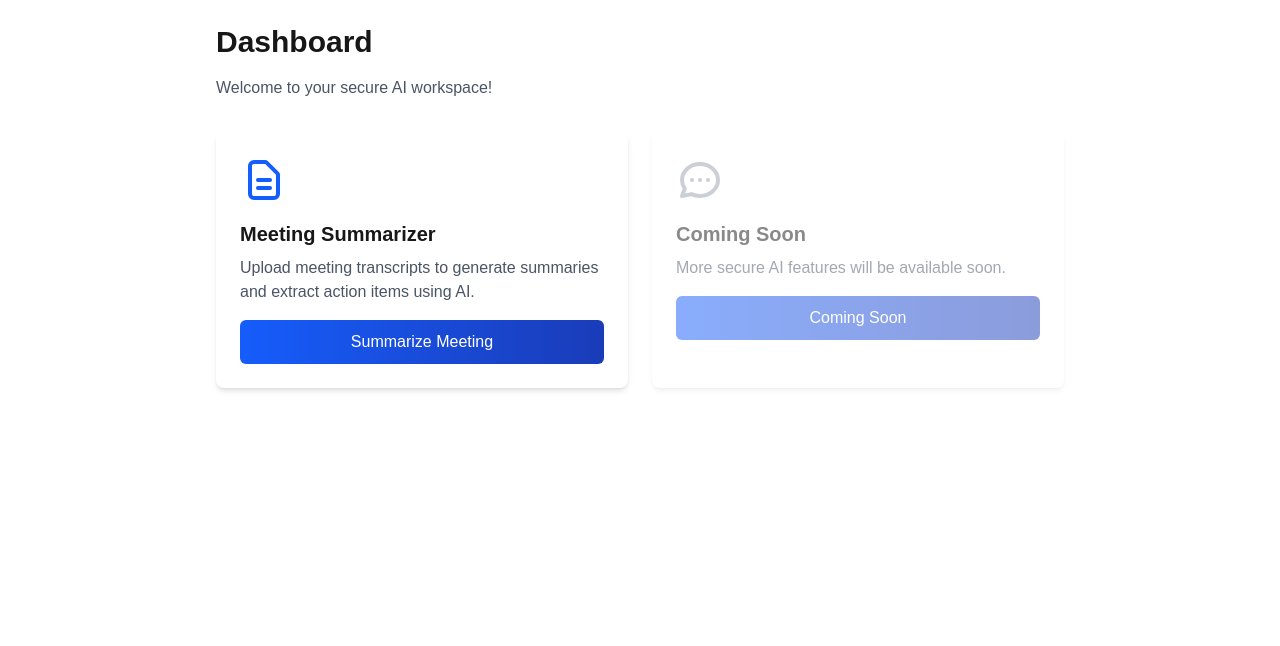
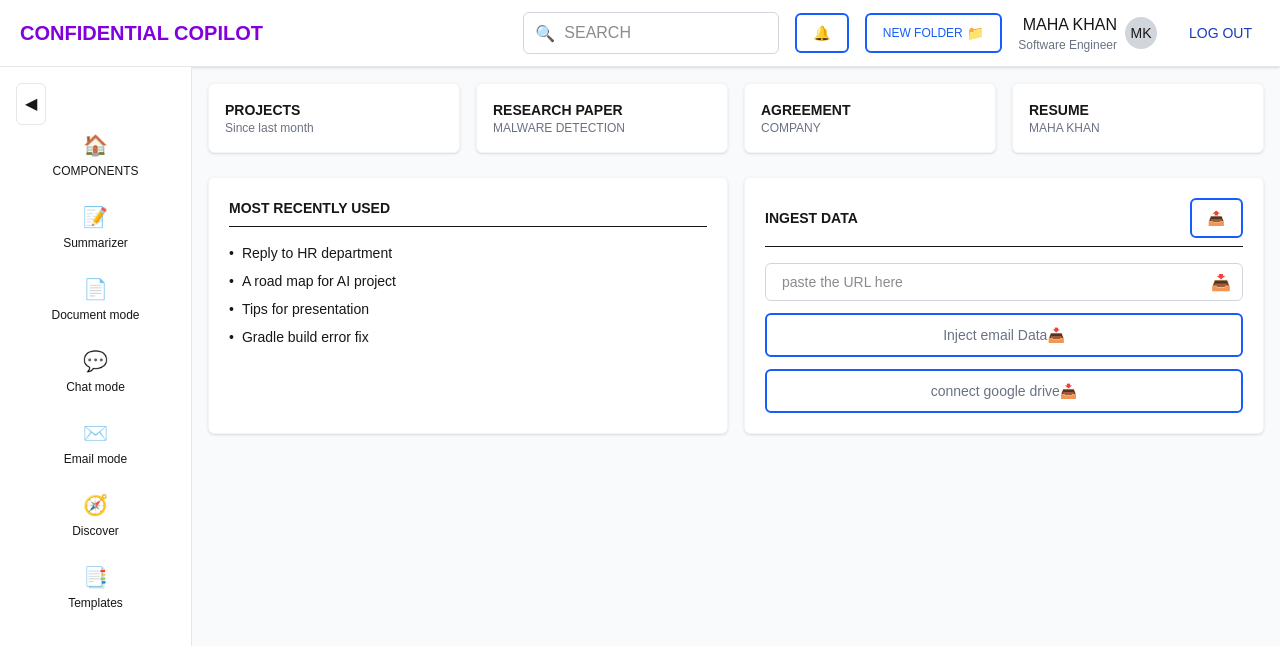
Before and after one commit to Four-Score/Confidential-Copilot, a Next.js app: page /dashboard in a window 1280 px wide. Shown: the top 646 px of the page. Built offline with nearby package versions, Linux system fonts and the light colour scheme; no server answers.

Commit message:
dashboard updated

```diff
--- a/package.json
+++ b/package.json
@@ -17,6 +17,7 @@
     "@supabase/supabase-js": "^2.49.3",
     "cookies-next": "^5.1.0",
     "langchain": "^0.0.196",
+    "lucide-react": "^0.503.0",
     "next": "15.2.4",
     "react": "^19.0.0",
     "react-dom": "^19.0.0",
--- a/src/app/dashboard/page.tsx
+++ b/src/app/dashboard/page.tsx
@@ -1,12 +1,14 @@
 'use client';
 
+import { useState } from 'react';
 import { useRouter } from 'next/navigation';
 import { useAuthStore } from '@/store/authStore';
 import { Button } from '@/components/ui/Button';
 
 export default function DashboardPage() {
     const router = useRouter();
-    const { user, isAuthenticated } = useAuthStore();
+    const { user } = useAuthStore();
+    const [isSidebarOpen, setIsSidebarOpen] = useState(true);
 
     // Navigate to the meeting summarizer page
     const navigateToMeetingSummarizer = () => {
@@ -14,72 +16,183 @@ export default function DashboardPage() {
     };
 
     return (
-        <div className="p-6 max-w-4xl mx-auto">
-            <h1 className="text-3xl font-bold mb-4">Dashboard</h1>
-            <p className="text-gray-600 mb-8">
-                Welcome to your secure AI workspace{user ? `, ${user.email}` : ''}!
-            </p>
-
-            <div className="grid grid-cols-1 md:grid-cols-2 gap-6">
-                {/* Meeting Summarizer Card */}
-                <div className="bg-white p-6 rounded-lg shadow-md">
-                    <div className="mb-4">
-                        <svg
-                            className="w-12 h-12 text-blue-600"
-                            xmlns="http://www.w3.org/2000/svg"
-                            fill="none"
-                            viewBox="0 0 24 24"
-                            stroke="currentColor"
-                        >
-                            <path
-                                strokeLinecap="round"
-                                strokeLinejoin="round"
-                                strokeWidth={2}
-                                d="M9 12h6m-6 4h6m2 5H7a2 2 0 01-2-2V5a2 2 0 012-2h5.586a1 1 0 01.707.293l5.414 5.414a1 1 0 01.293.707V19a2 2 0 01-2 2z"
-                            />
-                        </svg>
+        <div className="min-h-screen flex flex-col bg-gray-50">
+            {/* Header */}
+            <header className="bg-white shadow-sm p-3 flex justify-between items-center border-b border-gray-200">
+                <div className="flex items-center">
+                    <h1 className="text-xl font-bold text-purple-700 ml-2">CONFIDENTIAL COPILOT</h1>
+                </div>
+                <div className="flex items-center gap-4">
+                    <div className="relative">
+                        <div className="absolute left-3 top-2.5 h-4 w-4 text-gray-400">🔍</div>
+                        <input
+                            type="text"
+                            placeholder="SEARCH"
+                            className="pl-10 border border-gray-300 rounded-md px-4 py-2 w-64"
+                        />
                     </div>
-                    <h2 className="text-xl font-semibold mb-2">Meeting Summarizer</h2>
-                    <p className="text-gray-600 mb-4">
-                        Upload meeting transcripts to generate summaries and extract action items using AI.
-                    </p>
-                    <Button
-                        onClick={navigateToMeetingSummarizer}
-                        className="w-full"
-                    >
-                        Summarize Meeting
+                    <Button variant="outline" size="sm">
+                        🔔
+                    </Button>
+                    <Button variant="outline" size="sm" className="flex items-center gap-1">
+                        <span className="text-xs">NEW FOLDER</span>
+                        📁
+                    </Button>
+                    <div className="flex items-center gap-2">
+                        <div className="text-right">
+                            <p className="font-medium">{user?.email || 'MAHA KHAN'}</p>
+                            <p className="text-xs text-gray-500">Software Engineer</p>
+                        </div>
+                        <div className="h-8 w-8 bg-gray-300 rounded-full flex items-center justify-center">
+                            <span className="text-sm">MK</span>
+                        </div>
+                    </div>
+                    <Button variant="secondary" size="sm" onClick={() => router.push('/log-out')}>
+                        LOG OUT
                     </Button>
                 </div>
+            </header>
 
-                {/* Placeholder for future features */}
-                <div className="bg-white p-6 rounded-lg shadow-md opacity-50">
-                    <div className="mb-4">
-                        <svg
-                            className="w-12 h-12 text-gray-400"
-                            xmlns="http://www.w3.org/2000/svg"
-                            fill="none"
-                            viewBox="0 0 24 24"
-                            stroke="currentColor"
-                        >
-                            <path
-                                strokeLinecap="round"
-                                strokeLinejoin="round"
-                                strokeWidth={2}
-                                d="M8 12h.01M12 12h.01M16 12h.01M21 12c0 4.418-4.03 8-9 8a9.863 9.863 0 01-4.255-.949L3 20l1.395-3.72C3.512 15.042 3 13.574 3 12c0-4.418 4.03-8 9-8s9 3.582 9 8z"
-                            />
-                        </svg>
+            {/* Main Content */}
+            <div className="flex flex-1">
+                {/* Sidebar Toggle Button - Outside of sidebar */}
+                <div className="relative">
+                    <button
+                        onClick={() => setIsSidebarOpen(!isSidebarOpen)}
+                        className="absolute top-4 left-4 z-10 p-2 bg-white border border-gray-200 rounded-md"
+                    >
+                        {isSidebarOpen ? '◀' : '▶'}
+                    </button>
+                </div>
+
+                {/* Sidebar - Completely hideable */}
+                {isSidebarOpen && (
+                    <aside className="w-48 bg-white border-r border-gray-200 transition-all duration-300 flex flex-col pt-16">
+                        {/* Sidebar Content */}
+                        <nav className="space-y-6 px-2">
+                            {/* First Icon */}
+                            <div className="flex flex-col items-center">
+                                <div className="text-xl">🏠</div>
+                                <span className="text-xs mt-1">COMPONENTS</span>
+                            </div>
+
+                            {/* Meeting Summarizer Icon - Second Position */}
+                            <div className="flex flex-col items-center">
+                                <div
+                                    onClick={navigateToMeetingSummarizer}
+                                    className="text-xl cursor-pointer hover:text-blue-600 transition-colors"
+                                    title="Transcript Summarizer"
+                                >
+                                    📝
+                                </div>
+                                <span className="text-xs mt-1">Summarizer</span>
+                            </div>
+
+                            {/* Other Icons */}
+                            <div className="flex flex-col items-center">
+                                <div className="text-xl">📄</div>
+                                <span className="text-xs mt-1">Document mode</span>
+                            </div>
+                            <div className="flex flex-col items-center">
+                                <div className="text-xl">💬</div>
+                                <span className="text-xs mt-1">Chat mode</span>
+                            </div>
+                            <div className="flex flex-col items-center">
+                                <div className="text-xl">✉️</div>
+                                <span className="text-xs mt-1">Email mode</span>
+                            </div>
+                            <div className="flex flex-col items-center">
+                                <div className="text-xl">🧭</div>
+                                <span className="text-xs mt-1">Discover</span>
+                            </div>
+                            <div className="flex flex-col items-center">
+                                <div className="text-xl">📑</div>
+                                <span className="text-xs mt-1">Templates</span>
+                            </div>
+                        </nav>
+                    </aside>
+                )}
+
+                {/* Main Dashboard */}
+                <main className={`flex-1 p-4 ${!isSidebarOpen ? 'ml-10' : ''}`}>
+                    {/* Top Cards */}
+                    <div className="grid grid-cols-1 md:grid-cols-2 lg:grid-cols-4 gap-4 mb-6">
+                        <div className="bg-white p-4 rounded-md shadow-sm border border-gray-100">
+                            <h2 className="font-bold text-sm">PROJECTS</h2>
+                            <p className="text-xs text-gray-500">Since last month</p>
+                        </div>
+                        <div className="bg-white p-4 rounded-md shadow-sm border border-gray-100">
+                            <h2 className="font-bold text-sm">RESEARCH PAPER</h2>
+                            <p className="text-xs text-gray-500">MALWARE DETECTION</p>
+                        </div>
+                        <div className="bg-white p-4 rounded-md shadow-sm border border-gray-100">
+                            <h2 className="font-bold text-sm">AGREEMENT</h2>
+                            <p className="text-xs text-gray-500">COMPANY</p>
+                        </div>
+                        <div className="bg-white p-4 rounded-md shadow-sm border border-gray-100">
+                            <h2 className="font-bold text-sm">RESUME</h2>
+                            <p className="text-xs text-gray-500">MAHA KHAN</p>
+                        </div>
                     </div>
-                    <h2 className="text-xl font-semibold mb-2">Coming Soon</h2>
-                    <p className="text-gray-600 mb-4">
-                        More secure AI features will be available soon.
-                    </p>
-                    <Button
-                        disabled={true}
-                        className="w-full"
-                    >
-                        Coming Soon
-                    </Button>
-                </div>
+
+                    {/* Content Sections */}
+                    <div className="grid grid-cols-1 lg:grid-cols-2 gap-4">
+                        {/* Most Recently Used */}
+                        <div className="bg-white p-5 rounded-md shadow-sm border border-gray-100">
+                            <h3 className="font-bold text-sm mb-4 border-b pb-2">MOST RECENTLY USED</h3>
+                            <ul className="space-y-2">
+                                <li className="flex items-center text-sm">
+                                    <span className="mr-2">•</span>
+                                    Reply to HR department
+                                </li>
+                                <li className="flex items-center text-sm">
+                                    <span className="mr-2">•</span>
+                                    A road map for AI project
+                                </li>
+                                <li className="flex items-center text-sm">
+                                    <span className="mr-2">•</span>
+                                    Tips for presentation
+                                </li>
+                                <li className="flex items-center text-sm">
+                                    <span className="mr-2">•</span>
+                                    Gradle build error fix
+                                </li>
+                            </ul>
+                        </div>
+
+                        {/* Ingest Data */}
+                        <div className="bg-white p-5 rounded-md shadow-sm border border-gray-100">
+                            <div className="flex justify-between items-center mb-4 border-b pb-2">
+                                <h3 className="font-bold text-sm">INGEST DATA</h3>
+                                <Button variant="outline" size="sm">
+                                    📤
+                                </Button>
+                            </div>
+                            <div className="space-y-3">
+                                <div className="relative">
+                                    <input
+                                        type="text"
+                                        placeholder="paste the URL here"
+                                        className="w-full border border-gray-300 rounded-md px-4 py-2 text-sm"
+                                    />
+                                    <div className="absolute right-3 top-2 text-gray-400">📥</div>
+                                </div>
+                                <div className="relative">
+                                    <Button variant="outline" className="w-full justify-between text-gray-500 text-sm">
+                                        Inject email Data
+                                        <span>📥</span>
+                                    </Button>
+                                </div>
+                                <div className="relative">
+                                    <Button variant="outline" className="w-full justify-between text-gray-500 text-sm">
+                                        connect google drive
+                                        <span>📥</span>
+                                    </Button>
+                                </div>
+                            </div>
+                        </div>
+                    </div>
+                </main>
             </div>
         </div>
     );
```
Also changed, not shown: 1 other file (tests, documents, lock files or other folders).
